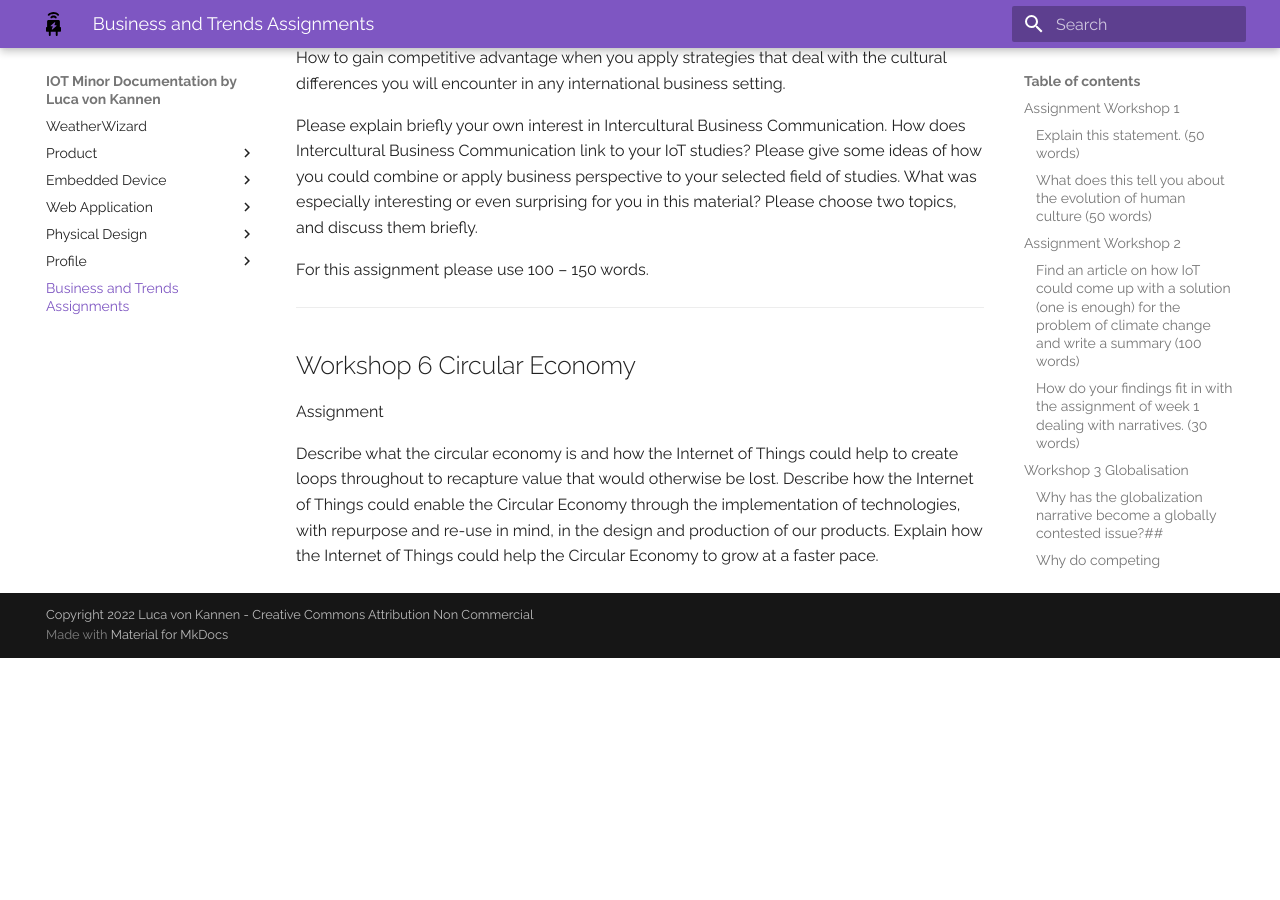
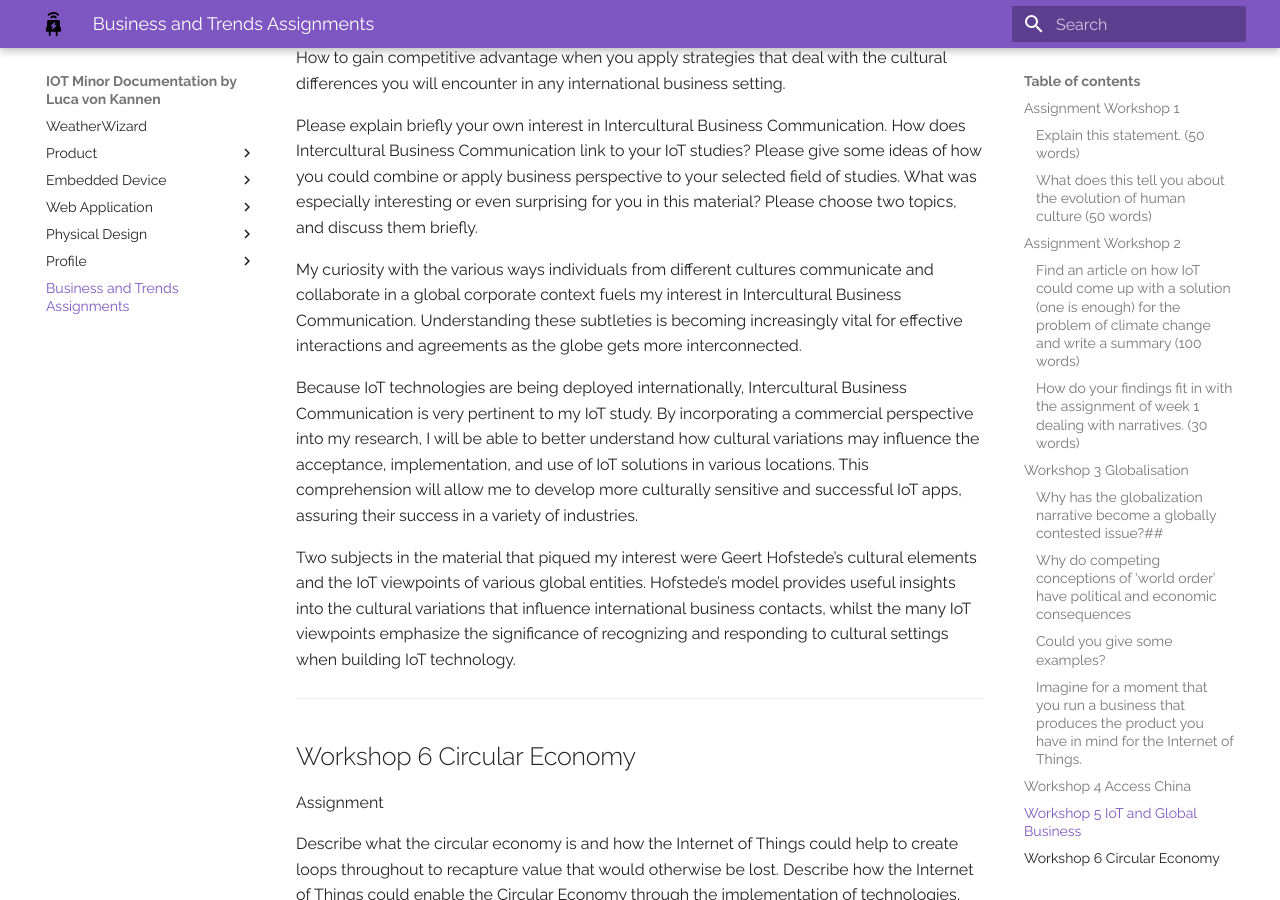
Before and after one commit to lv042/Weather-Wizard, an MkDocs documentation site: the page built from docs/bt.md, in a window 1280 px wide and 900 px high, scrolled down 5717 px. Built offline with MkDocs 1.6.1 and Material for MkDocs 9.7.7, drawn with Linux system fonts in a browser that asks for light colours; before the commit the page ends 6375 px from its top, so only the background shows below that.

Commit message:
Wrote article about Intercultural communication

```diff
--- a/docs/bt.md
+++ b/docs/bt.md
@@ -157,7 +157,11 @@ How does Intercultural Business Communication link to your IoT studies? Please g
 What was especially interesting or even surprising for you in this material? Please choose two topics, and discuss them briefly.
 
 
-For this assignment please use 100 – 150 words.
+My curiosity with the various ways individuals from different cultures communicate and collaborate in a global corporate context fuels my interest in Intercultural Business Communication. Understanding these subtleties is becoming increasingly vital for effective interactions and agreements as the globe gets more interconnected.
+
+Because IoT technologies are being deployed internationally, Intercultural Business Communication is very pertinent to my IoT study. By incorporating a commercial perspective into my research, I will be able to better understand how cultural variations may influence the acceptance, implementation, and use of IoT solutions in various locations. This comprehension will allow me to develop more culturally sensitive and successful IoT apps, assuring their success in a variety of industries.
+
+Two subjects in the material that piqued my interest were Geert Hofstede's cultural elements and the IoT viewpoints of various global entities. Hofstede's model provides useful insights into the cultural variations that influence international business contacts, whilst the many IoT viewpoints emphasize the significance of recognizing and responding to cultural settings when building IoT technology.
 
 ---
 ## Workshop 6 Circular Economy
```
